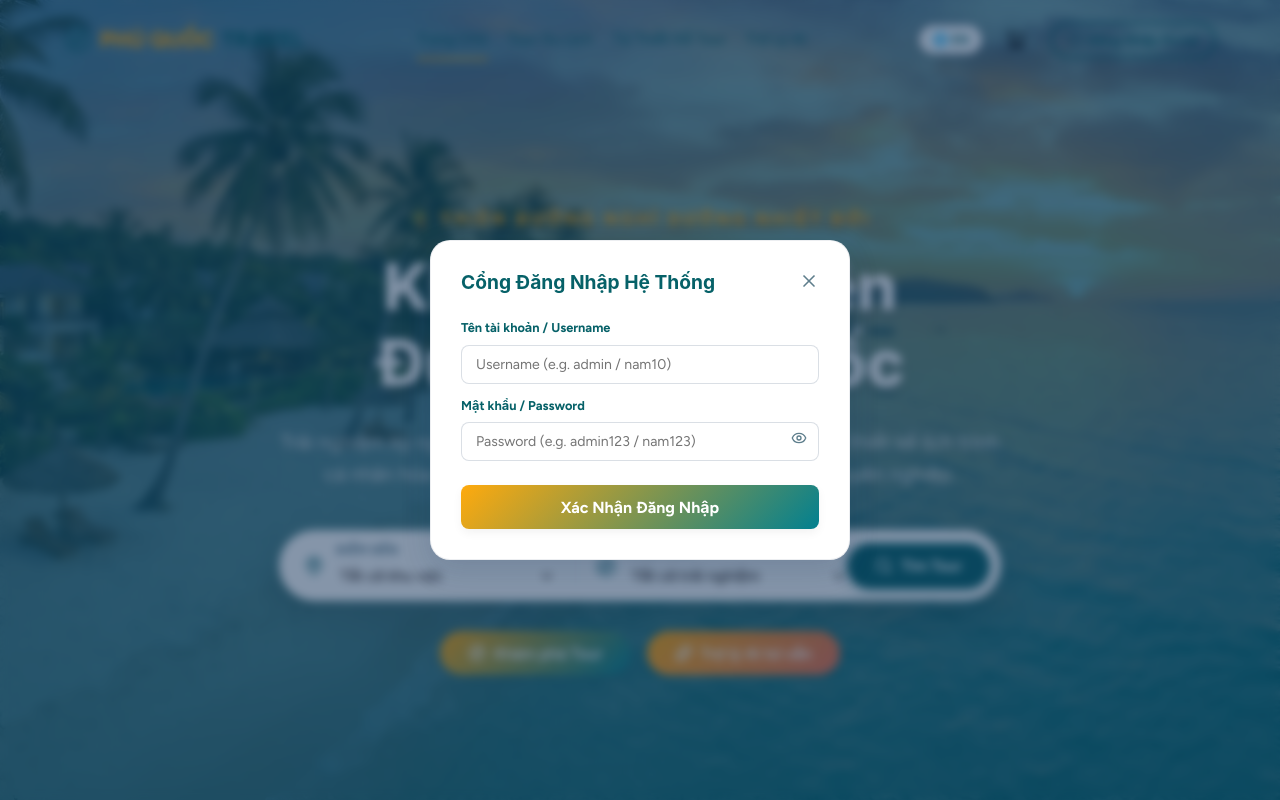
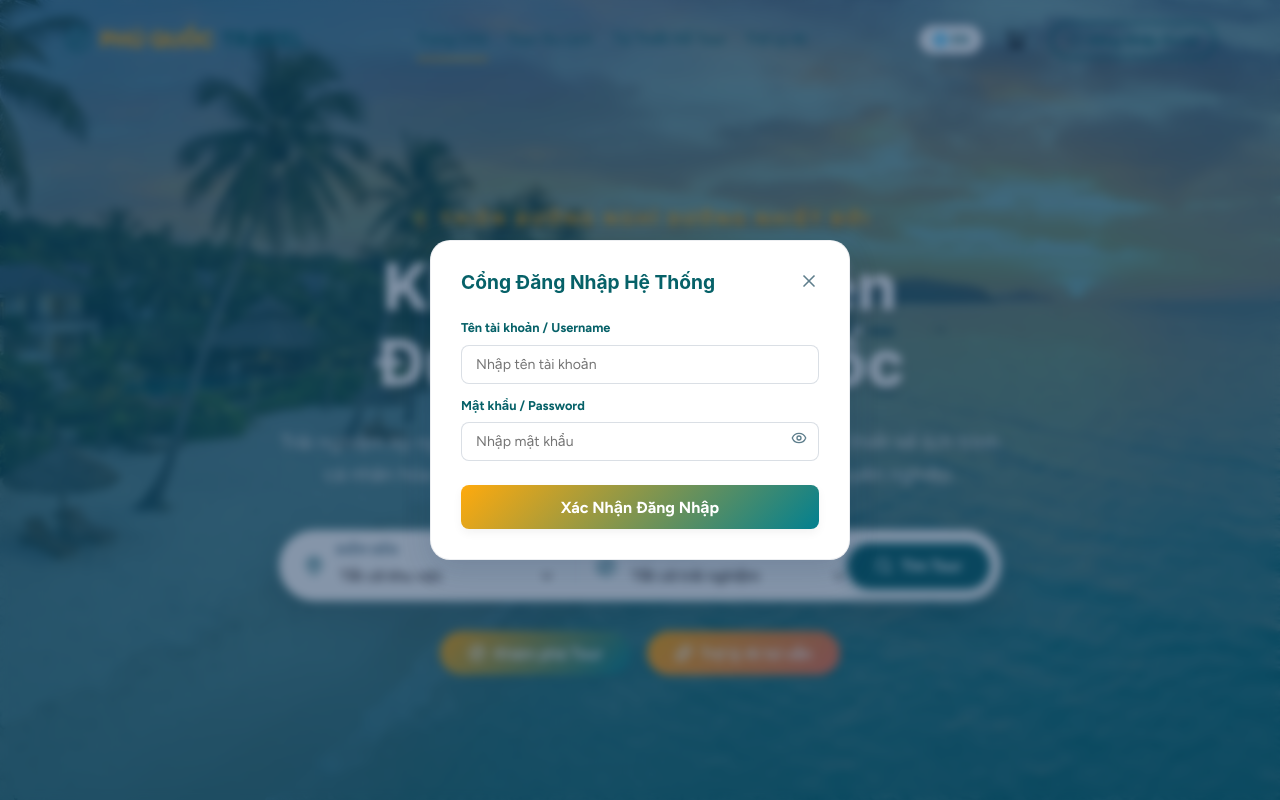
Before and after one commit to huahongquang/phuquoctravel, a React (Vite) app: page / in a window 1280 px wide. Both pictures are taken after a click on the button "Đăng Nhập Portal". Shown: the top 800 px of the page. Built offline with nearby package versions, Linux system fonts and the light colour scheme; a web font is replaced by a local one.

Commit message:
fix: remove example credentials from login form placeholders

```diff
--- a/src/App.jsx
+++ b/src/App.jsx
@@ -24,6 +24,7 @@ export default function App() {
   // Global Bilingual Language State
   const [language, setLanguage] = useState(() => localStorage.getItem("pq_lang") || "vi");
   const t = translations[language];
+  const isEn = language === "en";
 
   // Dynamic database states loaded from mock backend API
   const [builderDatabase, setBuilderDatabase] = useState(() => apiService.getDbServices());
@@ -405,7 +406,7 @@ export default function App() {
                 <input
                   type="text"
                   required
-                  placeholder="Username (e.g. admin / nam10)"
+                  placeholder={isEn ? "Enter username" : "Nhập tên tài khoản"}
                   value={loginUsername}
                   onChange={(e) => setLoginUsername(e.target.value)}
                   style={{ width: "100%" }}
@@ -417,7 +418,7 @@ export default function App() {
                 <input
                   type={showPassword ? "text" : "password"}
                   required
-                  placeholder="Password (e.g. admin123 / nam123)"
+                  placeholder={isEn ? "Enter password" : "Nhập mật khẩu"}
                   value={loginPassword}
                   onChange={(e) => setLoginPassword(e.target.value)}
                   style={{ width: "100%", paddingRight: "40px" }}
```
